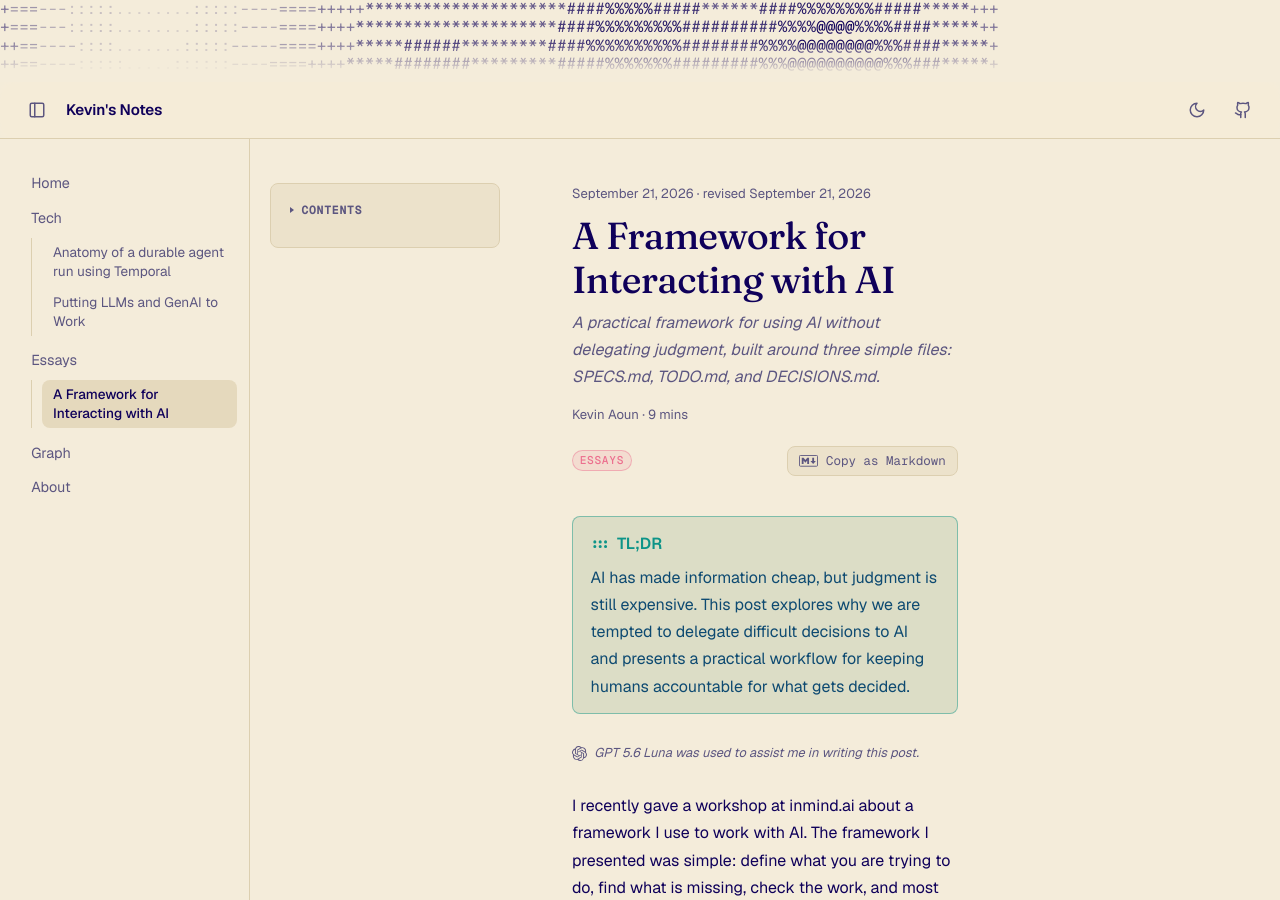
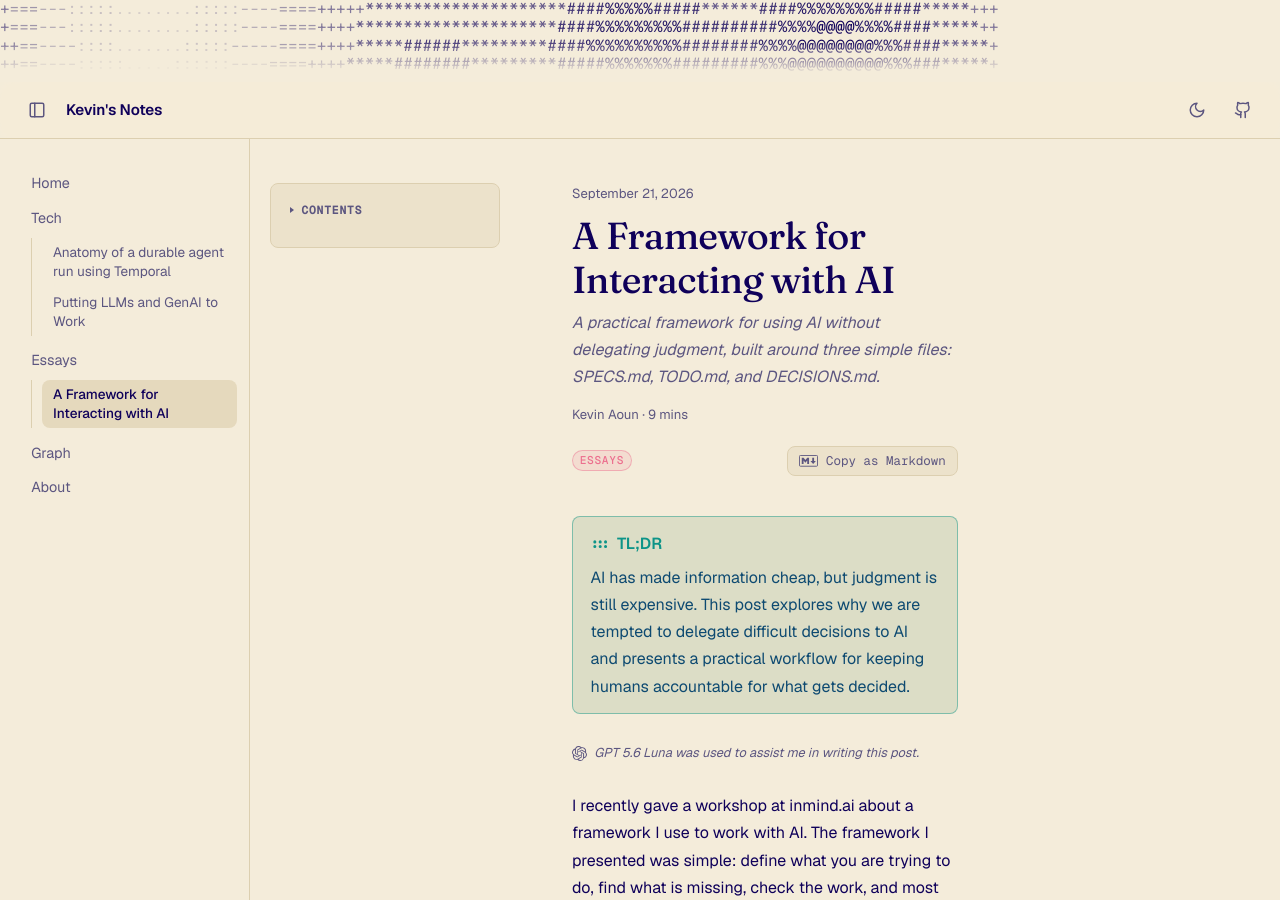
Before and after one commit to kevin-aoun/blog, a Jekyll site: the page built from essays/ai.md, in a window 1280 px wide and 900 px high. Built offline with Jekyll 4.4.1, drawn with Linux system fonts in a browser that asks for light colours.

Commit message:
Hide the "revised" line when it matches the publish date
essays/ai.md sets revised to the same day it was published, so the
header showed "September 21, 2026 · revised September 21, 2026" for
no reason. Only show it when the two dates actually differ.

Co-Authored-By: Claude Sonnet 5 <noreply@anthropic.com>

```diff
--- a/_layouts/note.html
+++ b/_layouts/note.html
@@ -17,7 +17,7 @@ layout: default
 
   <div class="post-main">
     <header class="note-header">
-      {%- if page.date %}<p class="note-date"><time datetime="{{ page.date | date_to_xmlschema }}">{{ page.date | date: "%B %-d, %Y" }}</time>{% if page.revised %} · <span class="note-revised">revised {{ page.revised | date: "%B %-d, %Y" }}</span>{% endif %}</p>{% endif -%}
+      {%- if page.date %}<p class="note-date"><time datetime="{{ page.date | date_to_xmlschema }}">{{ page.date | date: "%B %-d, %Y" }}</time>{% if page.revised and page.revised != page.date %} · <span class="note-revised">revised {{ page.revised | date: "%B %-d, %Y" }}</span>{% endif %}</p>{% endif -%}
       <h1 class="note-title">{{ page.title }}</h1>
       {% if page.description %}<p class="note-description">{{ page.description }}</p>{% endif %}
       {% if page.author or read_minutes %}
```
